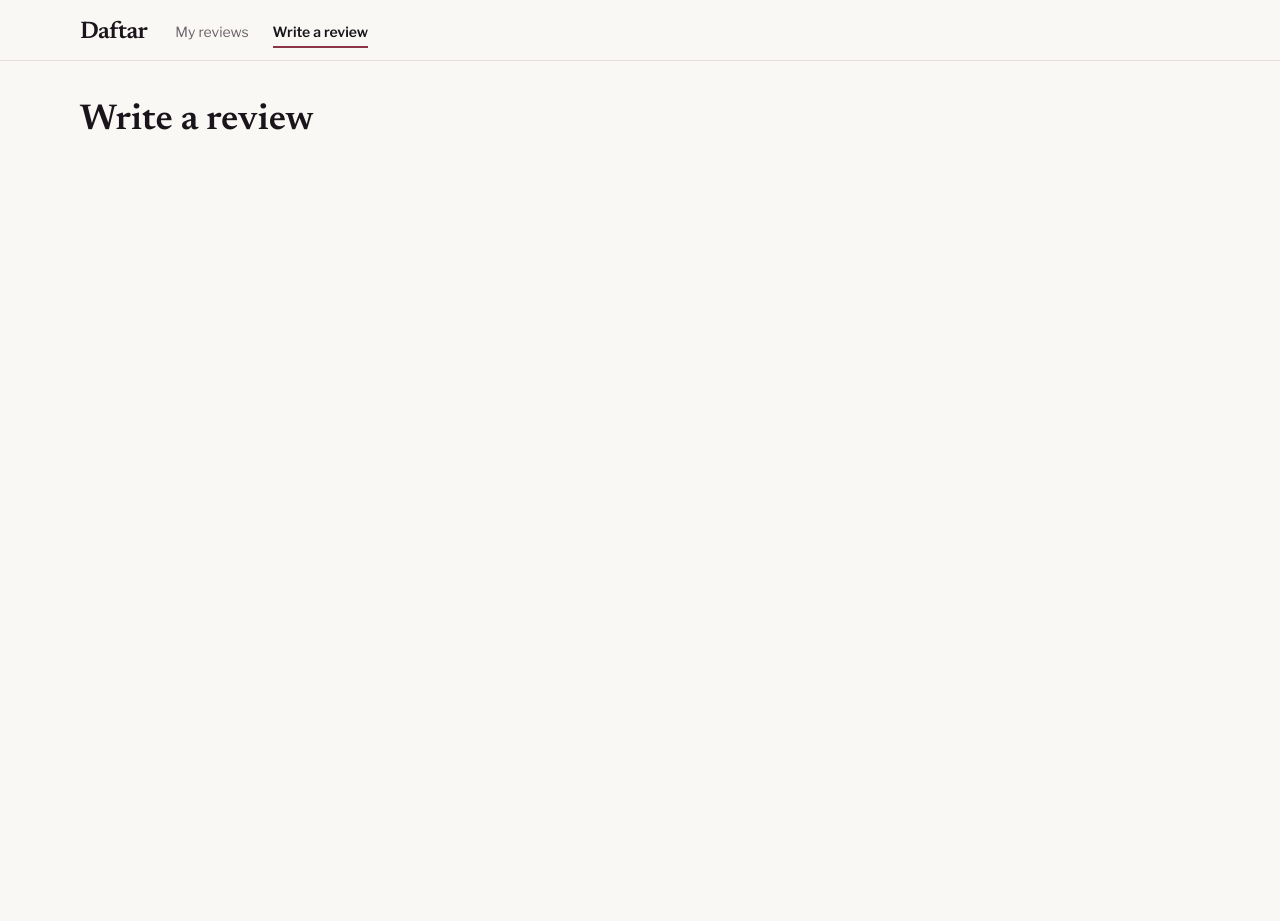
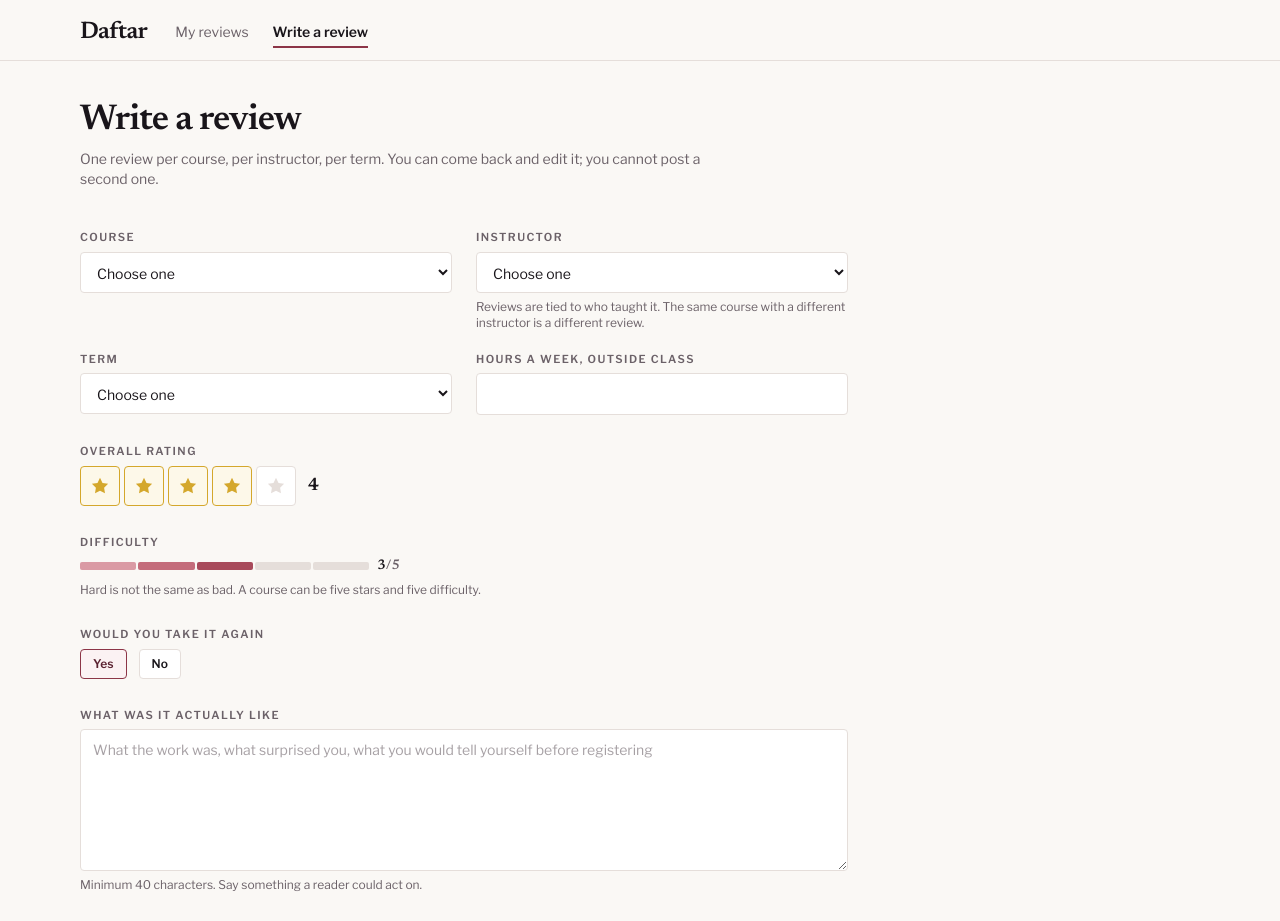
Before and after one commit to reakhairallah/daftar, a React (Vite) app: page /reviews/new in a window 1280 px wide. Shown: the top 921 px of the page. Before the commit the page ends 800 px from the top, so only its background shows below. Built offline with nearby package versions, Linux system fonts and the light colour scheme.

Commit message:
Implement WriteReview component with form for course reviews

```diff
--- a/src/pages/WriteReview.jsx
+++ b/src/pages/WriteReview.jsx
@@ -1 +1,164 @@
-export default function WriteReview() { return <h1 className="font-display text-4xl font-semibold">Write a review</h1>; }
+import { Link } from "react-router-dom";
+
+// TEMP: hard-coded lists
+const courses = ["CSC443 · Web Programming", "CSC375 · Database Management"];
+const instructors = ["Nagib Abdelnour", "Mohammad Farhat"];
+const terms = ["Fall 2026", "Spring 2026", "Fall 2025"];
+
+const labelClass = "text-[11px] font-semibold uppercase tracking-[0.13em] text-muted";
+const inputClass =
+  "w-full rounded border border-line bg-surface px-3 py-2.5 text-sm text-ink placeholder:text-muted/60 focus:border-brand-500 focus:outline-none focus:ring-4 focus:ring-brand-100";
+
+const oneToFive = [1, 2, 3, 4, 5];
+const difficultyShades = ["bg-brand-300", "bg-brand-400", "bg-brand-500", "bg-brand-600", "bg-brand-700"];
+
+export default function WriteReview() {
+  // TEMP: fixed values
+  const rating = 4;
+  const difficulty = 3;
+  const takeAgain = "yes";
+
+  return (
+    <>
+      <h1 className="font-display text-4xl font-semibold tracking-tight text-ink">Write a review</h1>
+      <p className="mt-2 max-w-prose text-sm text-muted">
+        One review per course, per instructor, per term. You can come back and edit it; you cannot post a second one.
+      </p>
+
+      {/* TEMP: stop the browser reloading the page */}
+      <form className="mt-10 max-w-3xl space-y-7" onSubmit={(e) => e.preventDefault()}>
+        <div className="grid gap-x-6 gap-y-5 sm:grid-cols-2">
+          <div className="flex flex-col gap-1.5">
+            <label htmlFor="r-course" className={labelClass}>Course</label>
+            <select id="r-course" className={inputClass}>
+              <option value="">Choose one</option>
+              {courses.map((c) => <option key={c}>{c}</option>)}
+            </select>
+          </div>
+
+          <div className="flex flex-col gap-1.5">
+            <label htmlFor="r-inst" className={labelClass}>Instructor</label>
+            <select id="r-inst" className={inputClass} aria-describedby="r-inst-msg">
+              <option value="">Choose one</option>
+              {instructors.map((i) => <option key={i}>{i}</option>)}
+            </select>
+            <p id="r-inst-msg" className="text-xs text-muted">
+              Reviews are tied to who taught it. The same course with a different instructor is a different review.
+            </p>
+          </div>
+
+          <div className="flex flex-col gap-1.5">
+            <label htmlFor="r-term" className={labelClass}>Term</label>
+            <select id="r-term" className={inputClass}>
+              <option value="">Choose one</option>
+              {terms.map((t) => <option key={t}>{t}</option>)}
+            </select>
+          </div>
+
+          <div className="flex flex-col gap-1.5">
+            <label htmlFor="r-hours" className={labelClass}>Hours a week, outside class</label>
+            <input id="r-hours" type="number" min="0" className={inputClass} />
+          </div>
+        </div>
+
+        <fieldset className="flex flex-col gap-1.5">
+          <legend className={labelClass}>Overall rating</legend>
+          <div className="mt-1.5 flex items-center gap-3">
+            <div className="flex gap-1">
+              {oneToFive.map((n) => (
+                <button
+                  key={n}
+                  type="button"
+                  aria-label={`${n} star${n > 1 ? "s" : ""}`}
+                  aria-pressed={n === rating}
+                  className={`inline-flex h-10 w-10 items-center justify-center rounded border ${
+                    n <= rating ? "border-accent-400 bg-accent-50" : "border-line bg-surface"
+                  }`}
+                >
+                  <svg viewBox="0 0 20 20" className={`h-5 w-5 ${n <= rating ? "text-accent-400" : "text-line"}`} fill="currentColor" aria-hidden="true">
+                    <path d="M10 1.8l2.5 5.1 5.6.8-4 4 .9 5.6-5-2.6-5 2.6.9-5.6-4-4 5.6-.8z" />
+                  </svg>
+                </button>
+              ))}
+            </div>
+            <span className="font-display text-lg font-semibold tabular-nums text-ink">{rating}</span>
+          </div>
+        </fieldset>
+
+        <fieldset className="flex flex-col gap-1.5" aria-describedby="r-diff-msg">
+          <legend className={labelClass}>Difficulty</legend>
+          <div className="mt-1.5 flex w-full max-w-xs items-center gap-2">
+            <div className="flex flex-1 gap-[2px]">
+              {oneToFive.map((n) => (
+                <button
+                  key={n}
+                  type="button"
+                  aria-label={`Difficulty ${n} of 5`}
+                  aria-pressed={n === difficulty}
+                  className={`h-2 flex-1 rounded-[2px] ${n <= difficulty ? difficultyShades[n - 1] : "bg-line"}`}
+                />
+              ))}
+            </div>
+            <span className="font-display text-sm font-semibold tabular-nums text-ink">
+              {difficulty}<span className="text-muted">/5</span>
+            </span>
+          </div>
+          <p id="r-diff-msg" className="text-xs text-muted">
+            Hard is not the same as bad. A course can be five stars and five difficulty.
+          </p>
+        </fieldset>
+
+        <fieldset className="flex flex-col gap-1.5">
+          <legend className={labelClass}>Would you take it again</legend>
+          <div className="mt-1.5 flex gap-3">
+            {["yes", "no"].map((choice) => (
+              <button
+                key={choice}
+                type="button"
+                aria-pressed={choice === takeAgain}
+                className={`rounded border px-3 py-1.5 text-xs font-semibold capitalize ${
+                  choice === takeAgain ? "border-brand-600 bg-brand-50 text-brand-800" : "border-line bg-surface text-ink hover:bg-brand-50"
+                }`}
+              >
+                {choice}
+              </button>
+            ))}
+          </div>
+        </fieldset>
+
+        <div className="flex flex-col gap-1.5">
+          <label htmlFor="r-body" className={labelClass}>What was it actually like</label>
+          <textarea
+            id="r-body"
+            rows="6"
+            placeholder="What the work was, what surprised you, what you would tell yourself before registering"
+            className={inputClass}
+            aria-describedby="r-body-msg"
+          />
+          <p id="r-body-msg" className="text-xs text-muted">
+            Minimum 40 characters. Say something a reader could act on.
+          </p>
+        </div>
+
+        <label className="flex cursor-pointer items-start gap-3 rounded-card border border-line bg-brand-50/50 p-4">
+          <input type="checkbox" className="mt-0.5 h-4 w-4 accent-brand-700" />
+          <span>
+            <span className="block text-sm font-semibold text-ink">Post this anonymously</span>
+            <span className="mt-1 block text-sm text-muted">
+              Readers will not see your name. It is still your review &mdash; it appears in My reviews and you can edit or delete it.
+            </span>
+          </span>
+        </label>
+
+        <div className="flex flex-wrap items-center gap-3 border-t border-line pt-6">
+          <button type="submit" className="rounded bg-brand-700 px-4 py-2.5 text-sm font-semibold text-paper hover:bg-brand-800 focus-visible:outline focus-visible:outline-2 focus-visible:outline-offset-2 focus-visible:outline-brand-700">
+            Post review
+          </button>
+          <Link to="/me/reviews" className="rounded px-4 py-2.5 text-sm font-semibold text-muted hover:bg-brand-50 hover:text-ink">
+            Cancel
+          </Link>
+        </div>
+      </form>
+    </>
+  );
+}
```
